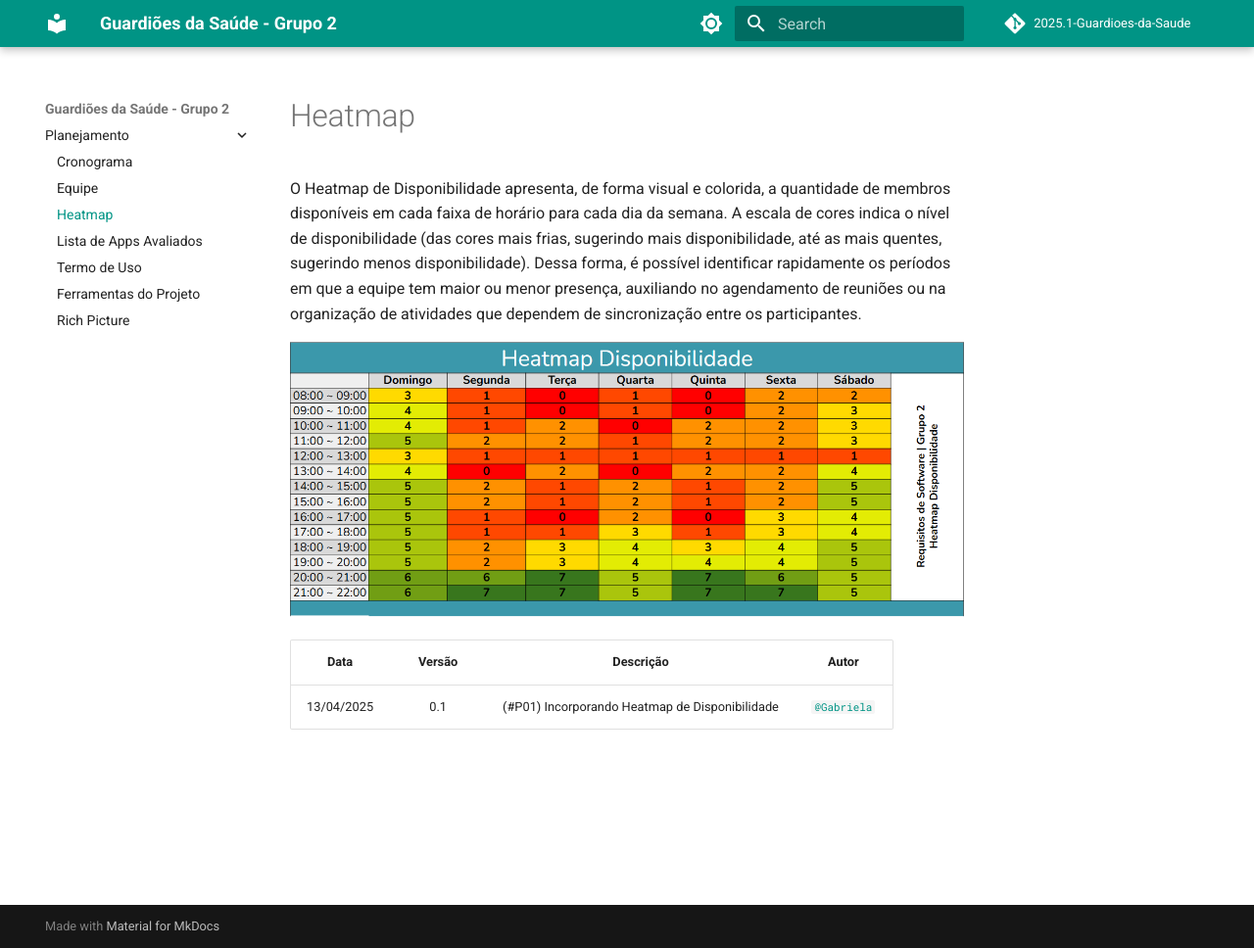
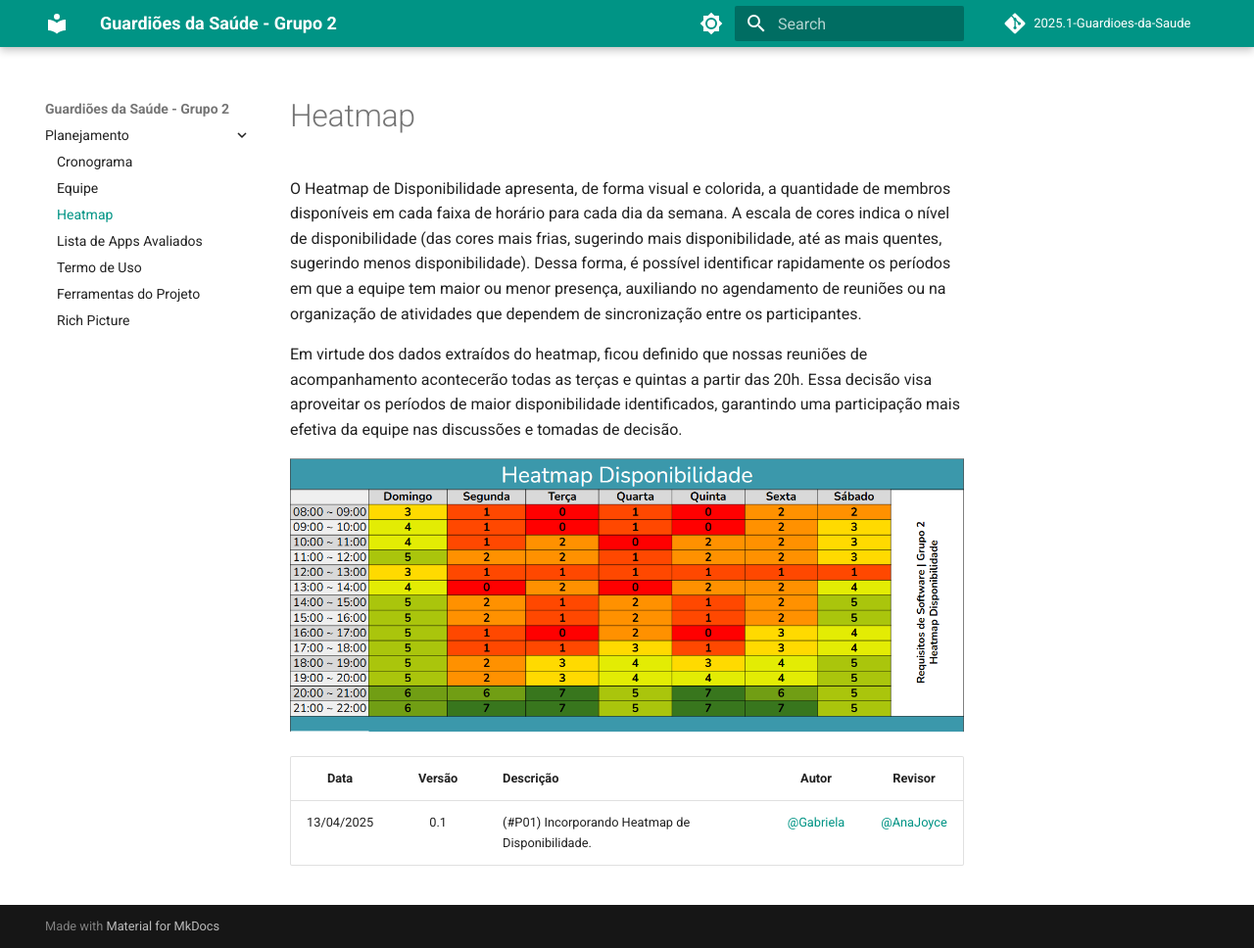
Before and after one commit to Requisitos-de-Software/2025.1-Guardioes-da-Saude, an MkDocs documentation site: the page built from docs/planejamento/heatmap.md, in a window 1280 px wide and 968 px high. Shown: the whole window at 98% size. Built offline with MkDocs 1.6.1 and Material for MkDocs 9.7.7, drawn with Linux system fonts in a browser that asks for light colours.

Commit message:
:memo: (#P01) incrementa texto explicativo do heatmap

```diff
--- a/docs/planejamento/heatmap.md
+++ b/docs/planejamento/heatmap.md
@@ -2,8 +2,10 @@
 
 O Heatmap de Disponibilidade apresenta, de forma visual e colorida, a quantidade de membros disponíveis em cada faixa de horário para cada dia da semana. A escala de cores indica o nível de disponibilidade (das cores mais frias, sugerindo mais disponibilidade, até as mais quentes, sugerindo menos disponibilidade). Dessa forma, é possível identificar rapidamente os períodos em que a equipe tem maior ou menor presença, auxiliando no agendamento de reuniões ou na organização de atividades que dependem de sincronização entre os participantes.
 
-![Meu Heatmap](../imgs/heatmap.png)
+Em virtude dos dados extraídos do heatmap, ficou definido que nossas reuniões de acompanhamento acontecerão todas as terças e quintas a partir das 20h. Essa decisão visa aproveitar os períodos de maior disponibilidade identificados, garantindo uma participação mais efetiva da equipe nas discussões e tomadas de decisão.
 
-| Data       | Versão | Descrição                                 | Autor             |
-| :--------: | :----: | :----------:                              | :---------------: |
-| 13/04/2025 | 0.1    | (#P01) Incorporando Heatmap de Disponibilidade | [`@Gabriela`](https://github.com/gaubiela) |
+![Heatmap](../imgs/heatmap.png)
+
+| Data       | Versão | Descrição                                 | Autor                                      | Revisor                                     |
+| :--------: | :----: | :---------------------------------------- | :----------------------------------------: | :----------------------------------------: |
+| 13/04/2025 |  0.1   | (#P01) Incorporando Heatmap de Disponibilidade.| [@Gabriela](https://github.com/gaubiela)   | [@AnaJoyce](https://github.com/anajoyceamorim) |
```
